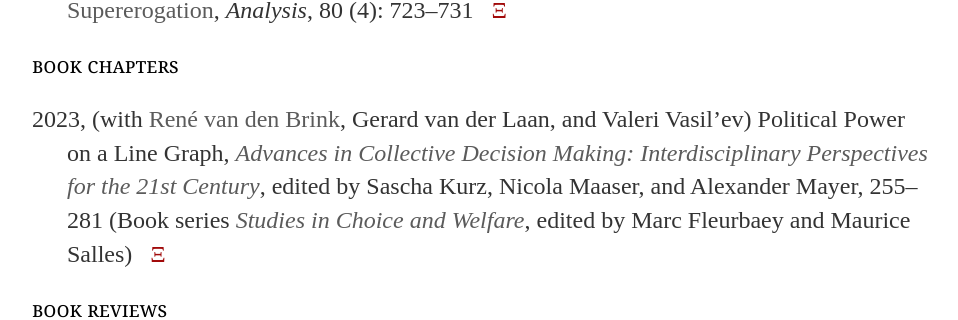
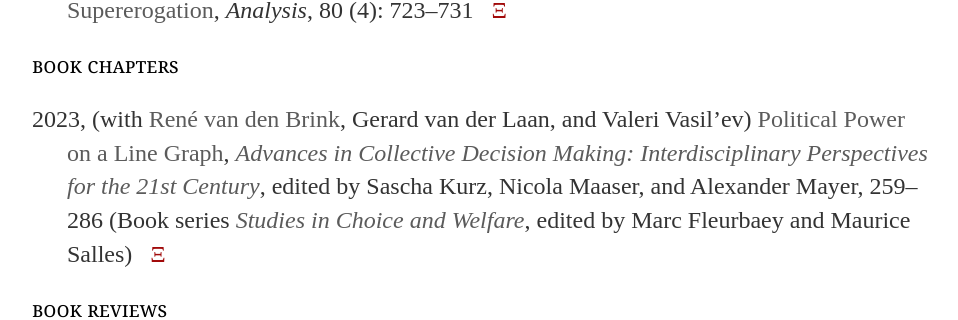
Before and after one commit to uzunovam/uzunovam, a Jekyll site: the page built from writing/index.html, in a window 1280 px wide and 900 px high, scrolled down 410 px. Shown: the part 154-474 px from the top of the window, without its empty margins (160-1118 px from the left). Built offline with Jekyll 4.4.1, drawn with Linux system fonts in a browser that asks for light colours.

Commit message:
Update index.html

```diff
--- a/writing/index.html
+++ b/writing/index.html
@@ -8,7 +8,7 @@
 	<p class="firstreference">2021, <a href="https://doi.org/10.1108/S0743-41542021000039B006">Penrose and the Indifferent Crowd</a>, <cite>Research in the History of Economic Thought and Methodology: Including A Symposium on Carl Menger at the Centenary of His Death</cite>, 39B: 77–94 &nbsp; <a href="/files/papers/Penrose and the Indifferent Crowd.pdf"><bullet>&Xi;</bullet></a></p>
 	<p class="lastreference">2020, (with <a href="https://www.benjaminferguson.org/">Ben Ferguson</a>) <a href="https://doi.org/10.1093/analys/anaa033">A Dilemma for Permissibility-Based Solutions to the Paradox of Supererogation</a>, <cite>Analysis</cite>, 80 (4): 723–731  &nbsp; <a href="/files/papers/A Dilemma for Permissibility-Based Solutions to the Paradox of Supererogation.pdf"><bullet>&Xi;</bullet></a></p>
 	<section>book chapters</section>
-	<p class="singlereference">2023, (with <a href="https://research.vu.nl/en/persons/jr-van-den-brink">René van den Brink</a>, Gerard van der Laan, and Valeri Vasil’ev) Political Power on a Line Graph, <a href="https://link.springer.com/book/9783031216954"><cite>Advances in Collective Decision Making: Interdisciplinary Perspectives for the 21st Century</cite></a>, edited by Sascha Kurz, Nicola Maaser, and Alexander Mayer, 255–281 (Book series <a href="https://www.springer.com/series/6869"><cite>Studies in Choice and Welfare</cite></a>, edited by Marc Fleurbaey and Maurice Salles) &nbsp; <a href="/files/papers/Political Power on a Line Graph.pdf"><bullet>&Xi;</bullet></a></p>
+	<p class="singlereference">2023, (with <a href="https://research.vu.nl/en/persons/jr-van-den-brink">René van den Brink</a>, Gerard van der Laan, and Valeri Vasil’ev) <a href="https://doi.org/10.1007/978-3-031-21696-1_16">Political Power on a Line Graph</a>, <a href="https://link.springer.com/book/9783031216954"><cite>Advances in Collective Decision Making: Interdisciplinary Perspectives for the 21st Century</cite></a>, edited by Sascha Kurz, Nicola Maaser, and Alexander Mayer, 259–286 (Book series <a href="https://www.springer.com/series/6869"><cite>Studies in Choice and Welfare</cite></a>, edited by Marc Fleurbaey and Maurice Salles) &nbsp; <a href="/files/papers/Political Power on a Line Graph.pdf"><bullet>&Xi;</bullet></a></p>
 	<section>book reviews</section>
 	<p class="singlereference">2022, <a href="https://doi.org/10.1163/17455243-19020001">Review of Daniel Halliday’s <cite>The Inheritance of Wealth: Justice, Equality, and the Right to Bequeath</cite></a>, <cite>Journal of Moral Philosophy</cite>, 19 (2): 197–200 &nbsp; <a href="/files/papers/Halliday, The Inheritance of Wealth, Review.pdf"><bullet>&Xi;</bullet></a></p>
 	<p>I have also edited or co-edited two symposia for the <a href="https://www.ejpe.org/"><cite>Erasmus Journal for Philosophy and Economics</cite></a>: (1) a <a href="https://www.ejpe.org/journal/issue/view/25">2020 book symposium</a>, co-edited with <a href="https://akshathjitendranath.weebly.com/">Akshath Jitendranath</a>, on John E. Roemer’s <a href="https://yalebooks.yale.edu/book/9780300233339/how-we-cooperate/"><cite>How We Cooperate: A Theory of Kantian Optimization</cite></a>, and (2) a <a href="https://www.ejpe.org/journal/issue/view/27">2021 article symposium</a> on Partha Dasgupta and Sanjeev Goyal’s ‘<a href="https://doi.org/10.1628/jite-2019-0025">Narrow Identities</a>’. As part of the 2020 book symposium, Akshath and I conducted an interview called ‘<a href="https://doi.org/10.23941/ejpe.v13i2.530">What Egalitarianism Requires: An Interview with John E. Roemer</a>’.</p>
```
